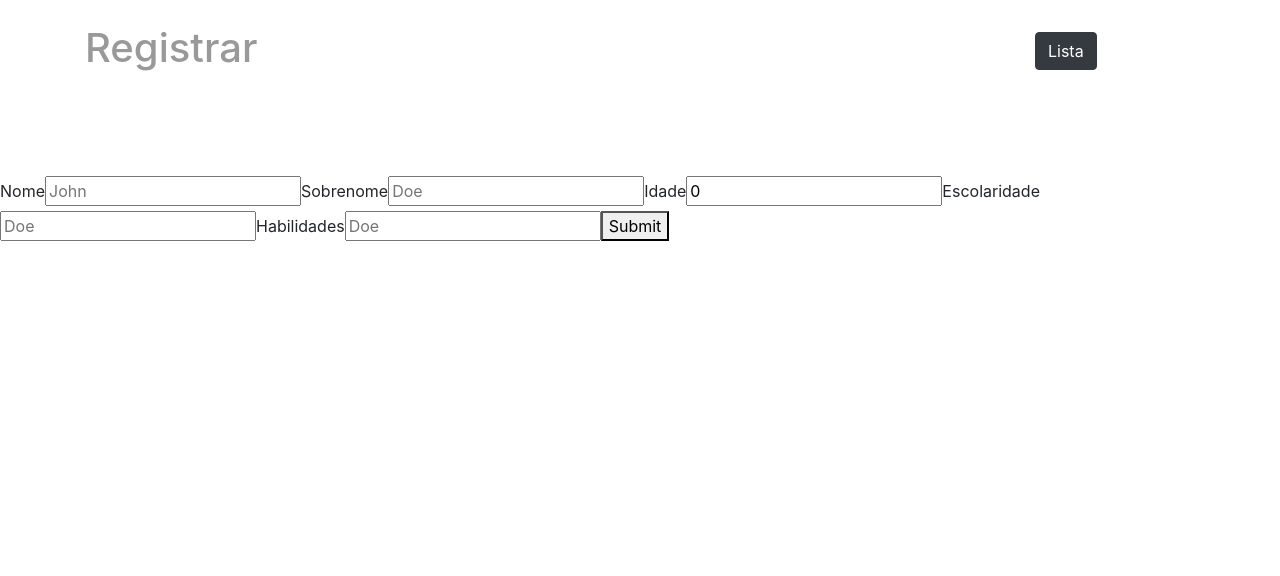
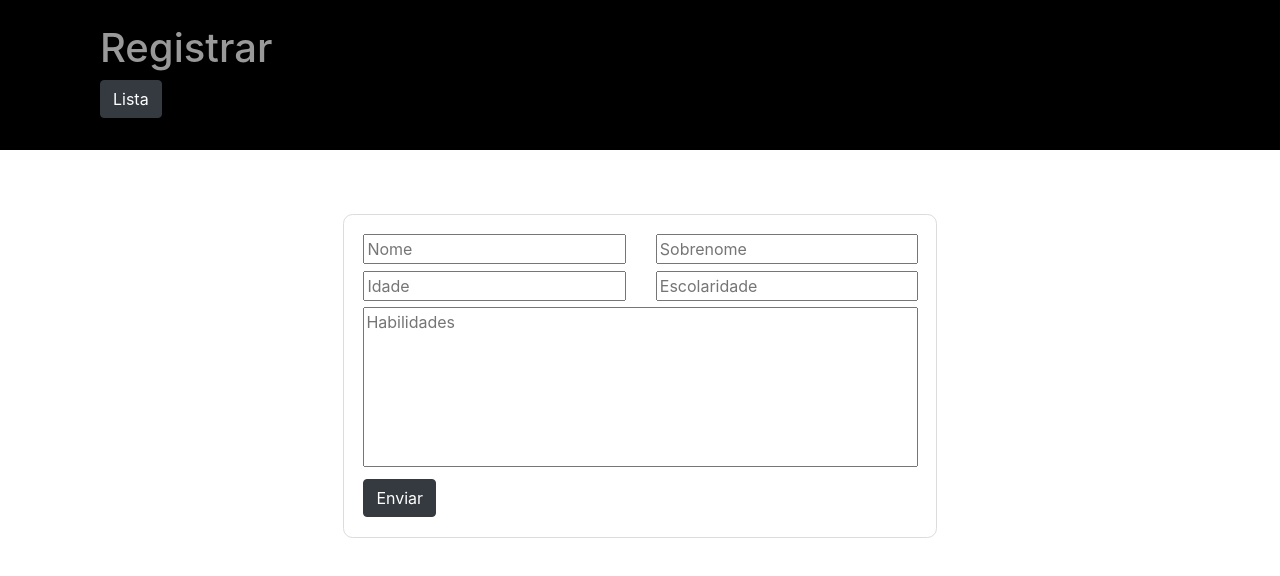
Before and after one commit to sckii/ReactForm, a React (Create React App) app: page /register in a window 1280 px wide. Shown: the top 576 px of the page. Built offline with nearby package versions, Linux system fonts and the light colour scheme.

Commit message:
:construction: form submit

```diff
--- a/public/index.html
+++ b/public/index.html
@@ -12,13 +12,7 @@
     <meta name="theme-color" content="#000000" />
         <title>React App</title>
   </head>
-  <style>
-    body {
-      display: flex;
-      align-items: center;
-      justify-content: center;
-    }
-  </style>
+
   <body>
     <noscript>You need to enable JavaScript to run this app.</noscript>
     <div id="root"></div>
--- a/src/components/Form/index.tsx
+++ b/src/components/Form/index.tsx
@@ -1,8 +1,9 @@
 import React from 'react'
 
-import { Formik, Field, Form, FormikHelpers } from 'formik';
+import { Formik, FormikHelpers, Field, Form } from 'formik';
 
 import { registerSchema } from '../../utils/yup'
+import { Button, Row, Col } from 'react-bootstrap';
 
 interface Values {
   name: string;
@@ -19,12 +20,10 @@ const FormValidation = () => {
         initialValues={{
           name: '',
           lastName: '',
-          age: 0,
+          age: '',
           schooling: '',
           skills: '',
         }}
-
-        validationSchema={ registerSchema }
         onSubmit={(
           values: Values,
           { setSubmitting }: FormikHelpers<Values>
@@ -34,24 +33,57 @@ const FormValidation = () => {
             setSubmitting(false);
           }, 500);
         }}
-      >
+        validationSchema={registerSchema}
+        >
         <Form>
-          <label htmlFor="firstName">Nome</label>
-          <Field id="name" name="name" placeholder="John" />
-
-          <label htmlFor="lastName">Sobrenome</label>
-          <Field id="lastName" name="lastName" placeholder="Doe" />
-
-          <label htmlFor="lastName">Idade</label>
-          <Field id="age" name="age" placeholder="Doe" />
-
-          <label htmlFor="lastName">Escolaridade</label>
-          <Field id="schooling" name="schooling" placeholder="Doe" />
-
-          <label htmlFor="lastName">Habilidades</label>
-          <Field id="skills" name="skills" placeholder="Doe" />
-
-          <button type="submit">Submit</button>
+          <Row>
+            <Col>
+              <Field
+                id="name"
+                name="name"
+                placeholder="Nome"
+              />
+            </Col>
+            <Col>
+              <Field
+                id="lastName"
+                name="lastName"
+                placeholder="Sobrenome"
+              />
+            </Col>
+          </Row>
+          <Row>
+            <Col>
+              <Field
+                id="age"
+                name="age"
+                placeholder="Idade"
+              />
+            </Col>
+            <Col>
+              <Field
+                id="schooling"
+                name="schooling"
+                placeholder="Escolaridade"
+              />
+            </Col>
+          </Row>
+          <Row>
+            <Col>
+              <Field
+                style={{"margin": '0.2rem', "resize":"none", "height": "10rem", "width":"100%"}}
+                as="textarea"
+                id="skills"
+                name="skills"
+                placeholder="Habilidades"
+                />
+            </Col>
+          </Row>
+          <Row>
+            <Col style={{"margin": '0.2rem'}}>
+              <Button variant='dark' type='submit'> Enviar </Button>
+            </Col>
+          </Row>
         </Form>
       </Formik>
     </>
--- a/src/components/Header/index.tsx
+++ b/src/components/Header/index.tsx
@@ -1,6 +1,6 @@
 import React from 'react';
 
-import { Container, Col, Button, Row } from 'react-bootstrap'
+import { Container, Col, Button } from 'react-bootstrap'
 import { Link } from 'react-router-dom';
 import { HeaderContainer, Title } from './styles';
 
@@ -13,17 +13,17 @@ interface Props {
 const Header: React.FC<Props> = ({ linkName, buttonName, pageName }) => {
   return (
     <HeaderContainer>
-      <Container >
-        <Row>
-          <Col xs={10} >
-          <Title><h1>{ pageName }</h1></Title>
+      <Container>
+
+          <Col xs={9} style={{ "display":"flex" }}>
+            <Title><h1>{ pageName }</h1></Title>
           </Col>
-          <Col>
+          <Col style={{ "display":"flex" }}>
             <Link to={ linkName } >
               <Button variant="dark"> {buttonName} </Button>
             </Link>
           </Col>
-        </Row>
+
       </Container>
     </HeaderContainer>
   );
--- a/src/components/Header/styles.ts
+++ b/src/components/Header/styles.ts
@@ -4,7 +4,11 @@ export const HeaderContainer = styled.div `
   padding-top: 2rem;
   padding-bottom: 2rem;
   margin-bottom: 4rem;
-  background: white;
+  background: black;
+  width: 100%;
+  display: flex;
+  justify-self: space-between;
+
 `
 
 export const Title = styled.div `
--- a/src/components/ListComponent/index.tsx
+++ b/src/components/ListComponent/index.tsx
@@ -1,6 +1,4 @@
 import React from 'react';
-
-import { Container, Col, Table} from 'react-bootstrap'
 
 interface Props {
   id: number;
--- a/src/pages/List/index.tsx
+++ b/src/pages/List/index.tsx
@@ -14,7 +14,7 @@ function List() {
         pageName="Lista"
       />
       <ListContainer>
-        <Table striped hover variant="light">
+        <Table style={{"font-size":"0.96rem"}} striped hover bordered variant="light">
           <thead>
             <tr>
               <th>#</th>
--- a/src/pages/List/styles.ts
+++ b/src/pages/List/styles.ts
@@ -4,5 +4,8 @@ export const ListContainer = styled.div `
   display: flex;
   align-items: center;
   justify-content: center;
-  max-width: 700px
+  max-width: 100%;
+  margin-left: 20%;
+  margin-right: 20%;
+
 `
--- a/src/pages/Register/index.tsx
+++ b/src/pages/Register/index.tsx
@@ -1,6 +1,7 @@
 import React from 'react';
 import Header from '../../components/Header';
 import FormValidation from '../../components/Form';
+import { FormContainer } from './styles';
 
 function Register() {
   return (
@@ -10,7 +11,9 @@ function Register() {
         buttonName="Lista"
         pageName="Registrar"
       />
-      <FormValidation />
+      <FormContainer>
+        <FormValidation />
+      </FormContainer>
     </>
   )
 }
--- /dev/null
+++ b/src/pages/Register/styles.ts
@@ -0,0 +1,17 @@
+import styled from 'styled-components'
+
+export const FormContainer = styled.div `
+  display: flex;
+  align-items: center;
+  justify-content: center;
+
+  form {
+    padding: 1rem 1.3rem 1rem 1rem;
+    border-radius: .6rem;
+    border: 1px solid gainsboro;
+  }
+  input {
+    width: 100%;
+    margin: 0.2rem;
+  }
+`
```
